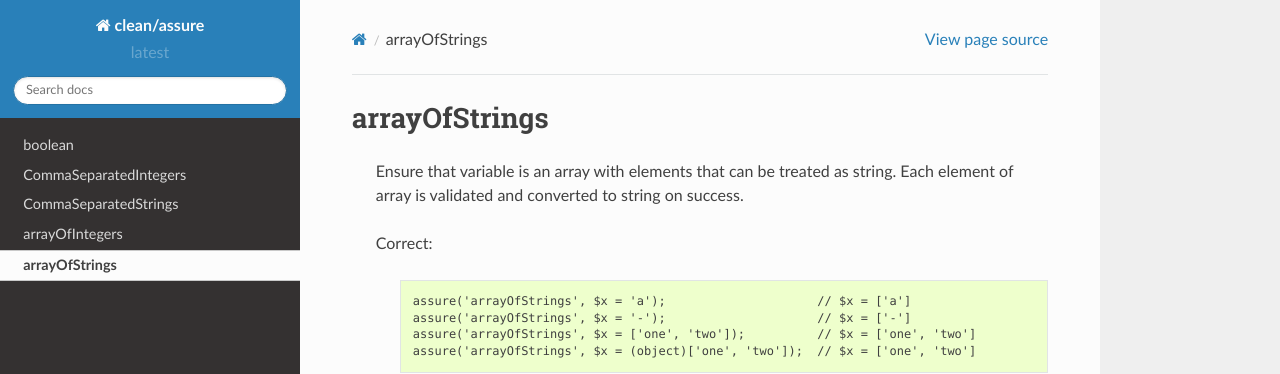
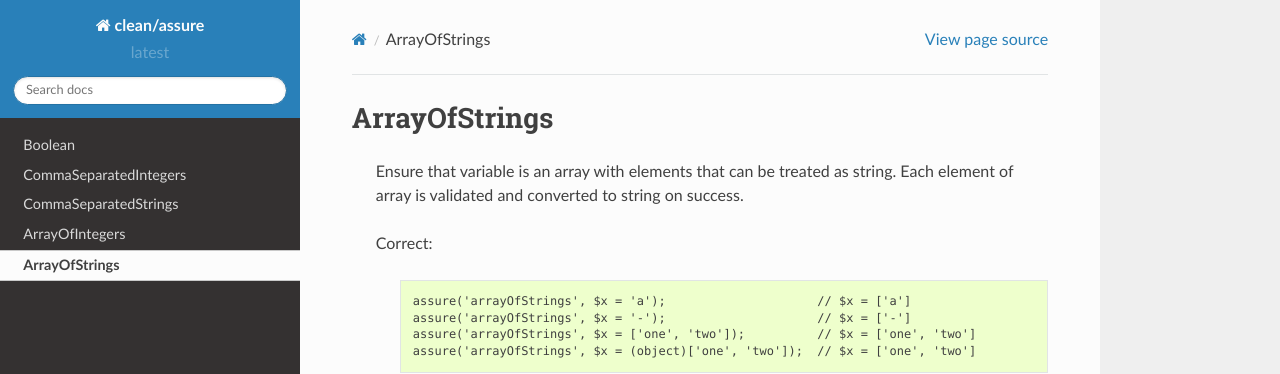
Before and after one commit to clean/assure, a Sphinx documentation site: the page built from docs/assures/arrayOfStrings.rst, in a window 1280 px wide. Shown: the top 374 px of the page. Built offline with Sphinx 7.4.7 and the Read the Docs theme 2.0.0, drawn with Linux system fonts in a browser that asks for light colours.

```diff
--- a/docs/assures/Boolean.rst
+++ b/docs/assures/Boolean.rst
@@ -1,4 +1,4 @@
-boolean
+Boolean
 =======
 
   Ensure that variable has value that can be treated as bool value.
--- a/docs/assures/arrayOfIntegers.rst
+++ b/docs/assures/arrayOfIntegers.rst
@@ -1,4 +1,4 @@
-arrayOfIntegers
+ArrayOfIntegers
 ===============
 
   Ensure that variable is an array with elements that can be treated as integers.
--- a/docs/assures/arrayOfStrings.rst
+++ b/docs/assures/arrayOfStrings.rst
@@ -1,4 +1,4 @@
-arrayOfStrings
+ArrayOfStrings
 ==============
 
   Ensure that variable is an array with elements that can be treated as string.
```
